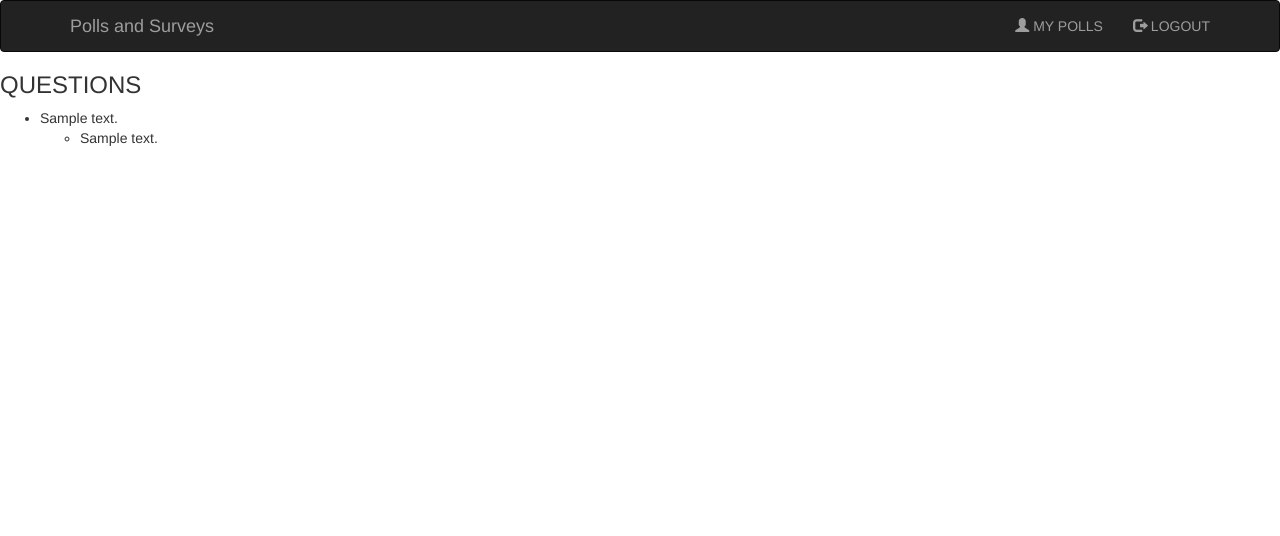
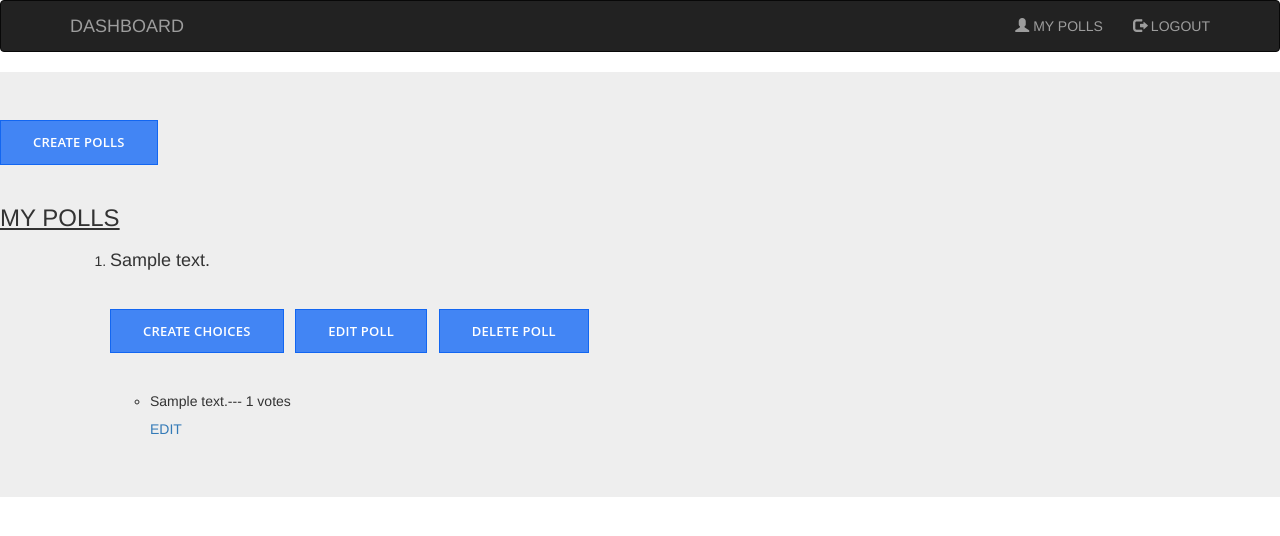
Before and after one commit to philipmathews/Polls-and-Surveys, a Django app: page /dashboard/mypolls/ in a window 1280 px wide. Shown: the top 536 px of the page. Run offline with Django 3.2, Linux system fonts and the light colour scheme; the first user in the database is signed in; tables that the repository leaves empty hold one stand-in row (Sample ...); some libraries are stand-ins or nearby versions.

Commit message:
Creating polls from userspage

```diff
--- /dev/null
+++ b/polls/templates/polls/dashboardlayout.html
@@ -0,0 +1,38 @@
+<!DOCTYPE html>
+<html>
+<head>
+    <link rel="stylesheet" href="https://maxcdn.bootstrapcdn.com/bootstrap/3.3.7/css/bootstrap.min.css" integrity="sha384-BVYiiSIFeK1dGmJRAkycuHAHRg32OmUcww7on3RYdg4Va+PmSTsz/K68vbdEjh4u" crossorigin="anonymous">
+    <script src="https://ajax.googleapis.com/ajax/libs/jquery/3.3.1/jquery.min.js"></script>
+    <script src="https://maxcdn.bootstrapcdn.com/bootstrap/3.3.7/js/bootstrap.min.js"></script>
+    <script>
+    $(document).ready(function(){
+        $("#cbutton").click(function(){
+            $("#basicModal").load("{% url 'polls:createpolls' %}");
+            });
+        });
+    </script>
+    <style>
+            .btn-primary {
+                background: #4285f4;
+                border: 1px solid #1266f1;
+                color: #ffffff;
+                font-family: 'Open Sans', sans-serif;
+                font-size: 13px;
+                font-weight: 600;
+                letter-spacing: 0.23px;
+                padding: 12px 32px;
+                text-align: center;
+                text-decoration: none;
+                text-transform: uppercase;
+    </style>
+    <title>
+        {% block title %}
+        {% endblock %}
+    </title>
+</head>
+<body>
+        {% include 'polls/includes/dashboardheader.html' %}
+        {% block content %}
+        {% endblock %}
+    </body>
+</html>
--- a/polls/templates/polls/dashlayout.html
+++ /dev/null
@@ -1,11 +0,0 @@
-<!DOCTYPE html>
-<html>
-<head>
-    <link rel="stylesheet" href="https://maxcdn.bootstrapcdn.com/bootstrap/3.3.7/css/bootstrap.min.css" integrity="sha384-BVYiiSIFeK1dGmJRAkycuHAHRg32OmUcww7on3RYdg4Va+PmSTsz/K68vbdEjh4u" crossorigin="anonymous">
-</head>
-<body>
-        {% include 'polls/includes/dash.html' %}
-        {% block content %}
-        {% endblock %}
-    </body>
-</html>
--- a/polls/templates/polls/includes/dash.html
+++ b/polls/templates/polls/includes/dashboardheader.html
@@ -7,7 +7,7 @@
               <span class="icon-bar"></span>
               <span class="icon-bar"></span>
             </button>
-            <a class="navbar-brand" href="{% url 'polls:dashboard' %}">Polls and Surveys</a>
+            <a class="navbar-brand" href="{% url 'polls:dashboard' %}">DASHBOARD</a>
           </div>
           <ul class="nav navbar-nav navbar-right">
             <li><a href="{% url 'polls:mypolls' %}"><span class="glyphicon glyphicon-user"></span> MY POLLS</a></li>
--- a/polls/templates/polls/mypolls.html
+++ b/polls/templates/polls/mypolls.html
@@ -1,19 +1,35 @@
-{% extends 'polls/dashlayout.html' %}
+{% extends 'polls/dashboardlayout.html' %}
 {% block content %}
+<div class="jumbotron">
+<button id="cbutton" class="btn-primary" data-toggle="modal" data-target="#basicModal" >CREATE POLLS</button>
+<div class="modal fade" id="basicModal" role="dialog">
+</div>
 {% if latest_question_list %}
-<h3>QUESTIONS</h3>
-<ul>
+<br><br>
+<h3><u>MY POLLS</u></h3>
+<div class="container">
+<ol>
     {% for question in latest_question_list %}
-    <li>{{ question.question_text }}
+    <li><h4>{{ question.question_text }}</h4>
+    <br><br>
+    <a href = "{% url 'polls:createchoice' question.id %}" class="btn-primary">CREATE CHOICES</a>
+    &nbsp;
+    <a href = "{% url 'polls:editpoll' question.id %}" class="btn-primary">EDIT POLL</a>
+    &nbsp;
+    <a href = "{% url 'polls:deletepoll' question.id %}" class="btn-primary">DELETE POLL</a>
+    <br><br><br>
     <ul>
         {% for choice in question.choice_set.all %}
-        <li>{{ choice.choice_text }}
+        <li><h5>{{ choice.choice_text }}---&nbsp;{{choice.votes}} votes</h5> </li>
+        <a href = "{% url 'polls:editchoice' choice.id %}">EDIT</a>
         {% endfor %}
     </ul>
     {% endfor %}
-</ul>
-
+</ol>
 {% else %}
+<br><br>
 <p>No polls are available.</p>
 {% endif %}
+</div>
+</div>
 {% endblock %}
--- a/polls/templates/polls/vote.html
+++ b/polls/templates/polls/vote.html
@@ -1,4 +1,4 @@
-{% extends 'polls/dashlayout.html' %}
+{% extends 'polls/dashboardlayout.html' %}
 {% block content %}
 <h1>You have voted for <u>{{choice.choice_text}}</u></h1>
 <a href="{% url 'polls:dashboard' %}">Vote again?</a>
--- a/polls/urls.py
+++ b/polls/urls.py
@@ -12,4 +12,9 @@ urlpatterns = [
     path('register/',views.register, name='register'),
     path('dashboard/vote/<int:question_id>/', views.vote, name='vote'),
     path('dashboard/mypolls/',views.mypolls, name='mypolls'),
+    path('dashboard/createpolls/',views.createpolls, name='createpolls'),
+    path('dashboard/createchoice/<int:question_id>',views.createchoice, name='createchoice'),
+    path('dashboard/editpoll/<int:question_id>',views.editpoll, name='editpoll'),
+    path('dashboard/editchoice/<int:choice_id>',views.editchoice, name='editchoice'),
+    path('dashboard/deletepoll/<int:question_id>',views.deletepoll, name='deletepoll'),
 ]
--- a/polls/views.py
+++ b/polls/views.py
@@ -10,7 +10,7 @@ from django.contrib.auth import login, authenticate,logout
 
 from django.contrib.auth.decorators import login_required
 
-from .forms import UserLoginForm
+from .forms import UserLoginForm,PollForm,PollChoiceForm
 
 from django.contrib.auth.models import User
 
@@ -78,6 +78,7 @@ def dashboard(request):
     }
     return render(request, 'polls/dashboard.html',context)
 
+@login_required(login_url='/login')
 def vote(request,question_id):
     username = request.user
     latest_question_list = Question.objects.exclude(username = username)
@@ -104,9 +105,10 @@ def vote(request,question_id):
         else:
             return render(request, 'polls/dashboard.html', {
                 'latest_question_list': latest_question_list,
-                'error_message': "You cant vote twice",
+                'error_message': "You have already voted for that question",
                 })
 
+@login_required(login_url='/login')
 def mypolls(request):
     username = request.user
     latest_question_list = Question.objects.filter(username = username)
@@ -114,3 +116,86 @@ def mypolls(request):
         'latest_question_list': latest_question_list,
     }
     return render(request, 'polls/mypolls.html',context)
+
+@login_required(login_url='/login')
+def createpolls(request):
+    if request.method == 'POST':
+        form = PollForm(request.POST)
+        if form.is_valid():
+            username = request.user
+            question = username.question_set.create(question_text=request.POST['question_text'],pub_date=request.POST['pub_date'])
+            return redirect('polls:mypolls')
+    else:
+        form = PollForm()
+    username = request.user
+    latest_question_list = Question.objects.filter(username = username)
+    context = { 'form' : form,'latest_question_list': latest_question_list }
+    return render(request,'polls/createpolls.html', context)
+
+@login_required(login_url='/login')
+def createchoice(request,question_id):
+    if request.method == 'POST':
+        form = PollChoiceForm(request.POST)
+        if form.is_valid():
+            question = get_object_or_404(Question, pk=question_id)
+            choice = question.choice_set.create(choice_text=request.POST['choice_text'])
+            question.choice_set.update(votes =0)
+            vote = Votes.objects.filter(question_text= question.question_text)
+            vote.delete()
+            return redirect('polls:mypolls')
+    else:
+        form = PollChoiceForm()
+    question = get_object_or_404(Question, pk=question_id)
+    context = { 'form' : form,'question' : question}
+    return render(request,'polls/createchoice.html', context)
+
+@login_required(login_url='/login')
+def editpoll(request,question_id):
+    if request.method == 'POST':
+        form = PollForm(request.POST)
+        if form.is_valid():
+            question = get_object_or_404(Question,pk=question_id)
+            question.question_text = request.POST['question_text']
+            question.pub_date = request.POST['pub_date']
+            question.save()
+            question.choice_set.update(votes =0)
+            vote = Votes.objects.filter(question_text= question.question_text)
+            vote.delete()
+            return redirect('polls:mypolls')
+    else:
+        question = get_object_or_404(Question,pk=question_id)
+        data={'question_text' : question.question_text,'pub_date' : question.pub_date}
+        form = PollForm(data)
+
+    context = { 'form' : form, 'question' : question }
+    return render(request,'polls/editpoll.html', context)
+
+@login_required(login_url='/login')
+def editchoice(request,choice_id):
+    if request.method == 'POST':
+        form = PollChoiceForm(request.POST)
+        if form.is_valid():
+            choice = get_object_or_404(Choice,pk=choice_id)
+            choice.choice_text = request.POST['choice_text']
+            choice.votes = 0
+            choice.save()
+            question = choice.question
+            question.choice_set.update(votes =0)
+            vote = Votes.objects.filter(question_text= question)
+            vote.delete()
+            return redirect('polls:mypolls')
+    else:
+        choice = get_object_or_404(Choice,pk=choice_id)
+        data={'choice_text' : choice.choice_text}
+        form = PollChoiceForm(data)
+
+    context = { 'form' : form, 'choice' : choice }
+    return render(request,'polls/editchoice.html', context)
+
+@login_required(login_url='/login')
+def deletepoll(request,question_id):
+     question = get_object_or_404(Question,pk=question_id)
+     question.delete()
+     vote = Votes.objects.filter(question_text= question.question_text)
+     vote.delete()
+     return redirect('polls:mypolls')
```
Also changed, not shown: polls/forms.py (+8 -0 lines), polls/templates/polls/createchoice.html (added, +10 -0 lines), polls/templates/polls/createpolls.html (added, +20 -0 lines), polls/templates/polls/dashboard.html (+13 -9 lines), polls/templates/polls/editchoice.html (added, +10 -0 lines), polls/templates/polls/editpoll.html (added, +15 -0 lines).
